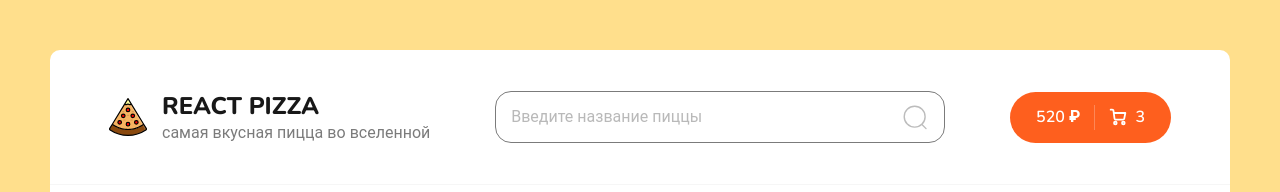
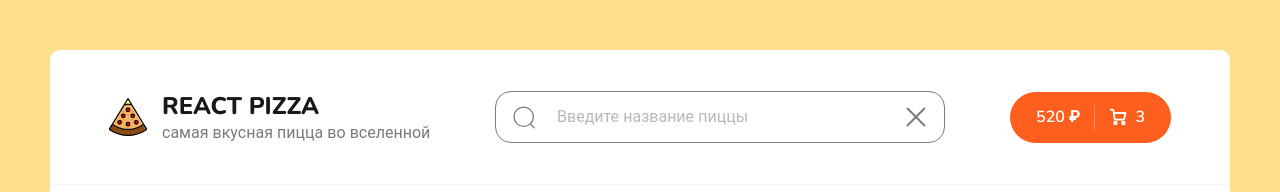
Before and after one commit to converse02/pj-react, a React (Create React App) app: page / in a window 1280 px wide. Shown: the top 192 px of the page. Built offline with nearby package versions, Linux system fonts and the light colour scheme; no server answers.

Commit message:
add axios, optimization search with debounce, rebuild pagination with redux toolkit

```diff
--- a/package.json
+++ b/package.json
@@ -7,6 +7,8 @@
     "@testing-library/jest-dom": "^5.16.5",
     "@testing-library/react": "^13.4.0",
     "@testing-library/user-event": "^13.5.0",
+    "axios": "^1.3.3",
+    "lodash.debounce": "^4.0.8",
     "react": "^18.2.0",
     "react-content-loader": "^6.2.0",
     "react-dom": "^18.2.0",
--- a/src/App.js
+++ b/src/App.js
@@ -12,8 +12,6 @@ export const SearchContext = React.createContext();
 
 function App() {
   const [searchValue, setSearchValue] = React.useState('');
-
-  console.log(searchValue);
 
   return (
     <div className="wrapper">
--- a/src/components/Pagination/index.jsx
+++ b/src/components/Pagination/index.jsx
@@ -1,15 +1,20 @@
 import React from 'react';
 import ReactPaginate from 'react-paginate';
+import { useDispatch } from 'react-redux';
+
+import { setPageCount } from '../../redux/slices/filterSlice';
 
 import styles from './Pagination.module.scss';
 
-function Pagination({ onPageChange }) {
+function Pagination() {
+  const dispatch = useDispatch();
+
   return (
     <ReactPaginate
       className={styles.root}
       breakLabel="..."
       nextLabel=">"
-      onPageChange={(event) => onPageChange(event.selected + 1)}
+      onPageChange={(event) => dispatch(setPageCount(event.selected + 1))}
       pageRangeDisplayed={4}
       pageCount={3}
       previousLabel="<"
--- a/src/components/Search/Search.module.scss
+++ b/src/components/Search/Search.module.scss
@@ -10,7 +10,7 @@
   input {
     border: none;
     width: 100%;
-    padding-right: 20px;
+    padding: 0 20px;
     font-size: 16px;
     color: #000;
     opacity: 0.5;
@@ -25,7 +25,13 @@
     }
   }
 
-  svg {
+  // svg {
+  //   opacity: 0.5;
+  // }
+
+  .close {
     opacity: 0.5;
+    width: 30px;
+    height: 30px;
   }
 }
--- a/src/components/Search/index.jsx
+++ b/src/components/Search/index.jsx
@@ -1,21 +1,35 @@
 import React from 'react';
 import { SearchContext } from '../../App';
+import debounce from 'lodash.debounce';
 
 import styles from './Search.module.scss';
 
 function Search() {
-  // const [searchValue, setSearchValue] = React.useState('');
+  const [value, setValue] = React.useState('');
 
-  const { searchValue, setSearchValue } = React.useContext(SearchContext);
+  const { setSearchValue } = React.useContext(SearchContext);
+
+  const inputEl = React.useRef(null);
+
+  const onClickClear = () => {
+    setSearchValue('');
+    setValue('');
+    inputEl.current?.focus();
+  };
+
+  const updateSearchValue = React.useCallback(
+    debounce((str) => setSearchValue(str), 250),
+    [],
+  );
+
+  const onChangeInput = (e) => {
+    const str = e.target.value;
+    setValue(str);
+    updateSearchValue(str);
+  };
 
   return (
     <div className={styles.root}>
-      <input
-        className=""
-        value={searchValue}
-        onChange={(e) => setSearchValue(e.target.value)}
-        placeholder="Введите название пиццы"
-      />
       <svg
         width="30"
         height="30"
@@ -37,6 +51,21 @@ function Search() {
           strokeLinejoin="round"
         />
       </svg>
+      <input
+        ref={inputEl}
+        value={value}
+        onChange={onChangeInput}
+        placeholder="Введите название пиццы"
+      />
+      <svg
+        className={styles.close}
+        onClick={onClickClear}
+        xmlns="http://www.w3.org/2000/svg"
+        viewBox="0 0 50 50"
+        width="30px"
+        height="30px">
+        <path d="M 9.15625 6.3125 L 6.3125 9.15625 L 22.15625 25 L 6.21875 40.96875 L 9.03125 43.78125 L 25 27.84375 L 40.9375 43.78125 L 43.78125 40.9375 L 27.84375 25 L 43.6875 9.15625 L 40.84375 6.3125 L 25 22.15625 Z" />
+      </svg>
     </div>
   );
 }
--- a/src/pages/Home.jsx
+++ b/src/pages/Home.jsx
@@ -1,4 +1,5 @@
 import React from 'react';
+import axios from 'axios';
 
 import Categories from '../components/Categories';
 import Sort from '../components/Sort';
@@ -13,25 +14,25 @@ const Home = () => {
 
   const categoryId = useSelector(({ filter }) => filter.filterIndex);
   const sortId = useSelector(({ filter }) => filter.sort);
+  const page = useSelector(({ filter }) => filter.pageCount);
 
   const [pizzas, setPizzas] = React.useState([]);
   const [isLoading, setIsLoading] = React.useState(true);
-  const [page, setPage] = React.useState(1);
+  // const [page, setPage] = React.useState(1);
 
   const category = categoryId ? 'category=' + categoryId : '';
   const search = searchValue ? `&search=${searchValue}` : '';
 
   React.useEffect(() => {
     setIsLoading(true);
-    fetch(
-      `https://63eb336efb6b6b7cf7d97abc.mockapi.io/items?page=${page}&limit=4&${category}&sortBy=${sortId}&order=asc${search}`,
-    )
-      .then((resp) => resp.json())
-      .then((data) => {
-        setPizzas(data);
+    axios
+      .get(
+        `https://63eb336efb6b6b7cf7d97abc.mockapi.io/items?page=${page}&limit=4&${category}&sortBy=${sortId}&order=asc${search}`,
+      )
+      .then((resp) => {
+        setPizzas(resp.data);
         setIsLoading(false);
       });
-
     window.scrollTo(0, 0);
   }, [category, sortId, page, search]);
 
@@ -47,7 +48,7 @@ const Home = () => {
           ? [...new Array(8)].map((_, index) => <Skeleton key={index} />)
           : pizzas.map((item) => <PizzaBlock key={item.id} {...item} />)}
       </div>
-      <Pagination onPageChange={(i) => setPage(i)} />
+      <Pagination />
     </div>
   );
 };
--- a/src/redux/slices/filterSlice.js
+++ b/src/redux/slices/filterSlice.js
@@ -2,6 +2,7 @@ import { createSlice } from '@reduxjs/toolkit';
 
 const initialState = {
   filterIndex: 0,
+  pageCount: 1,
   sort: 'rating',
 };
 
@@ -12,12 +13,17 @@ export const filterSlice = createSlice({
     setFilterIndex: (state, action) => {
       state.filterIndex = action.payload;
     },
+
+    setPageCount: (state, action) => {
+      state.pageCount = action.payload;
+    },
+
     setSortType: (state, action) => {
       state.sort = action.payload;
     },
   },
 });
 
-export const { setFilterIndex, setSortType } = filterSlice.actions;
+export const { setFilterIndex, setSortType, setPageCount } = filterSlice.actions;
 
 export default filterSlice.reducer;
```
Also changed, not shown: 1 other file (tests, documents, lock files or other folders).
